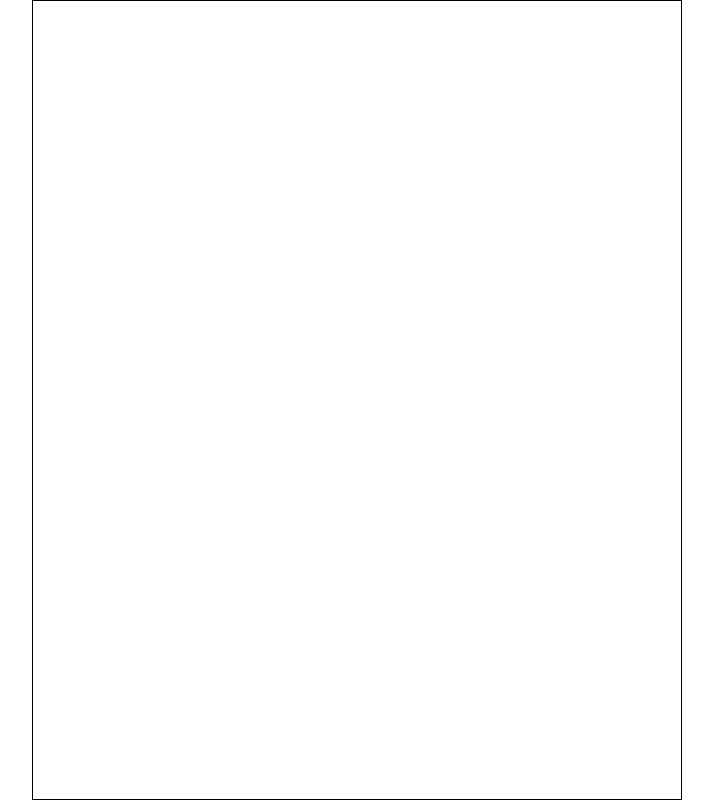
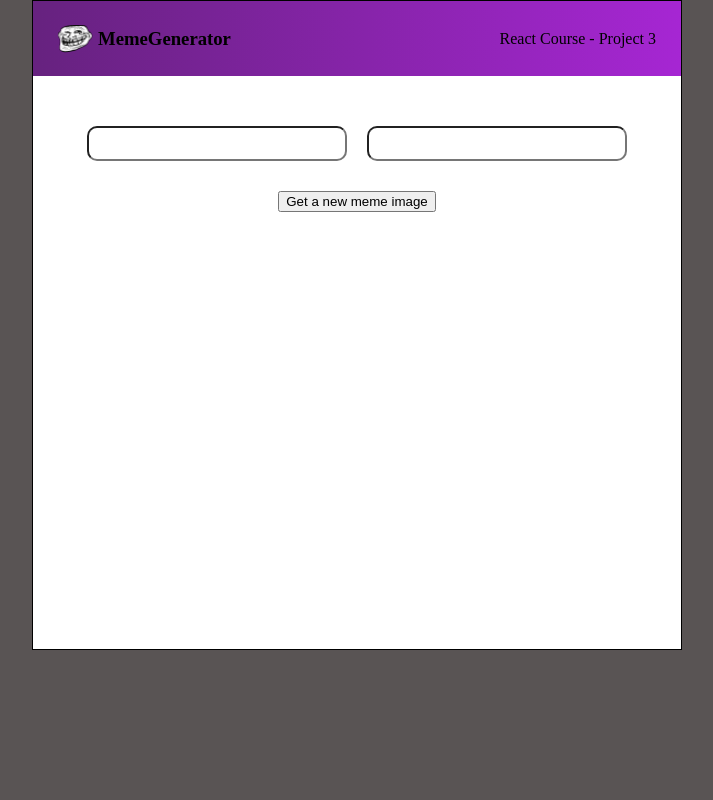
Before and after one commit to AngerOverApathy/meme-generator, a React (Vite) app: page / in a window 1280 px wide. Shown: the whole page, without its empty margins (283-996 px from the left). Built offline with nearby package versions, Linux system fonts and the light colour scheme.

Commit message:
created banner

```diff
--- a/src/App.css
+++ b/src/App.css
@@ -4,4 +4,48 @@
 
 body {
   margin: 0;
+  background-color: rgb(89, 84, 84);
 }
+
+/* BANNER */
+.banner {
+  display: flex;
+  justify-content: flex-start;
+  align-items: center;
+  width: 100%;
+  height: 75px;
+  background: linear-gradient(90deg, #672280 1.18%, #A626D3 100%);
+}
+
+.troll {
+  width: 35px;
+  height: 28px;
+  margin: 5px 5px 5px 25px;
+}
+
+.course {
+  margin-left: auto;
+  margin-right: 25px;
+}
+
+/* CONTENT */
+.content {
+  display: flex;
+  flex-direction: column;
+  align-items: center;
+  width: 100%;
+}
+
+.inputs {
+  display: flex;
+  justify-content: center;
+  margin: 50px 0px 30px 0px;
+  width: 100%;
+  height: 35px;
+  gap: 20px;
+}
+
+.text-box {
+    width: 260px;
+    border-radius: 10px;
+}
--- a/src/App.jsx
+++ b/src/App.jsx
@@ -1,11 +1,29 @@
 import React from "react";
 import './App.css';
+import trollFace from './assets/icons/trollface.png'
 
 export default function App() {
   return (
-    <div className="container">
+
+    <div>
+
       <div className="banner">
+        <img src={trollFace} className='troll' alt="Troll Face" />
+        <h3>MemeGenerator</h3>
+        <p className="course">React Course - Project 3</p>
+      </div>
+
+      <div className="content">
+        <div className="inputs">
+            <input type="text" className="text-box"/>
+            <input type="text" className="text-box"/>
+        </div>
+        <button>Get a new meme image</button>
+      </div>
+
+      <div className="meme">
 
       </div>
+
     </div>
 )}
--- a/src/index.css
+++ b/src/index.css
@@ -1,6 +1,7 @@
 .page {
   width: 650px;
-  height: 100vh;
+  height: 650px;
   margin: auto;
+  background-color: white;
   border: black solid 1px;
 }
```
Also changed, not shown: src/assets/icons/trollface.png (renamed from src/assets/icons/Troll Face.png).
